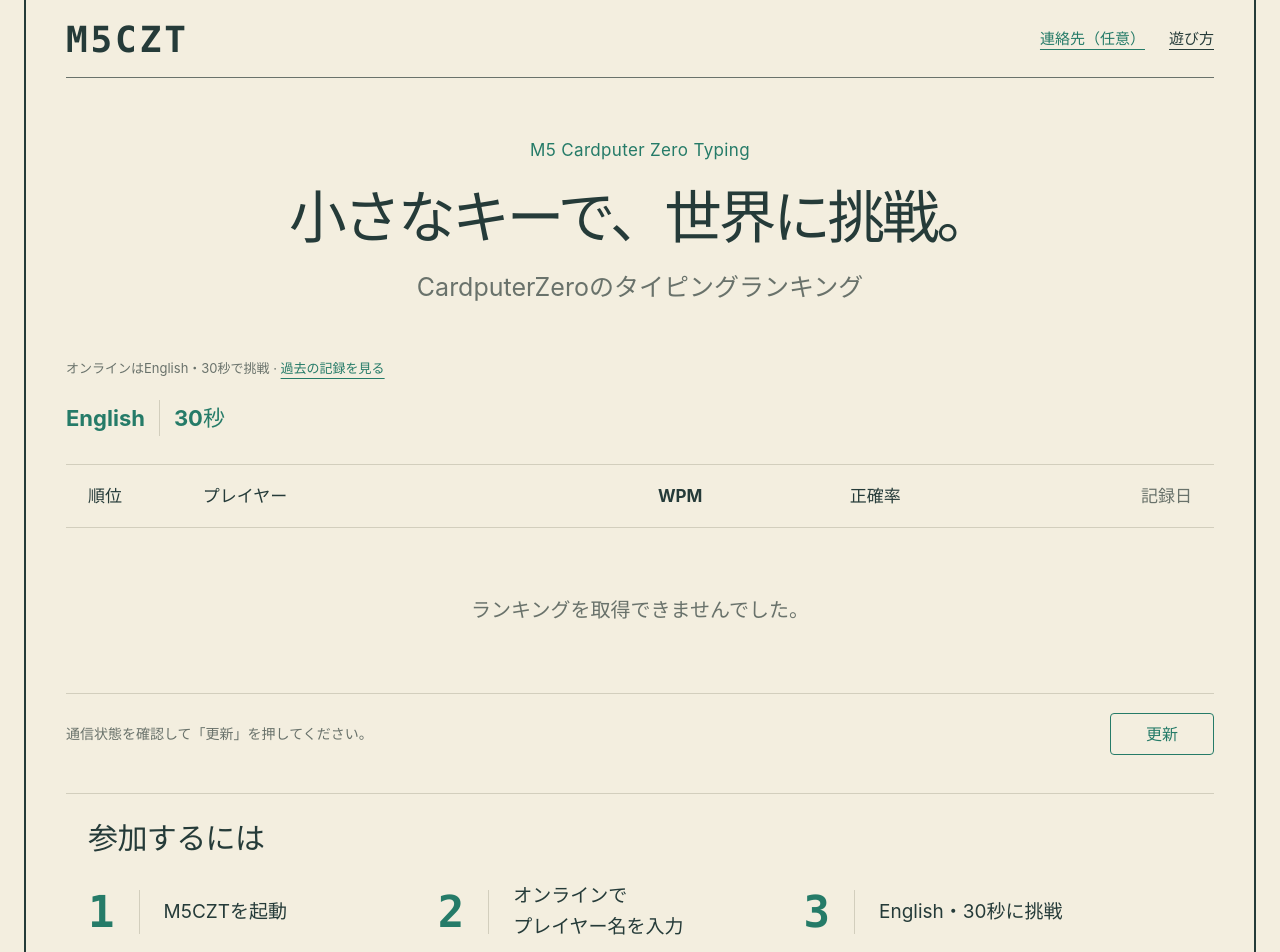
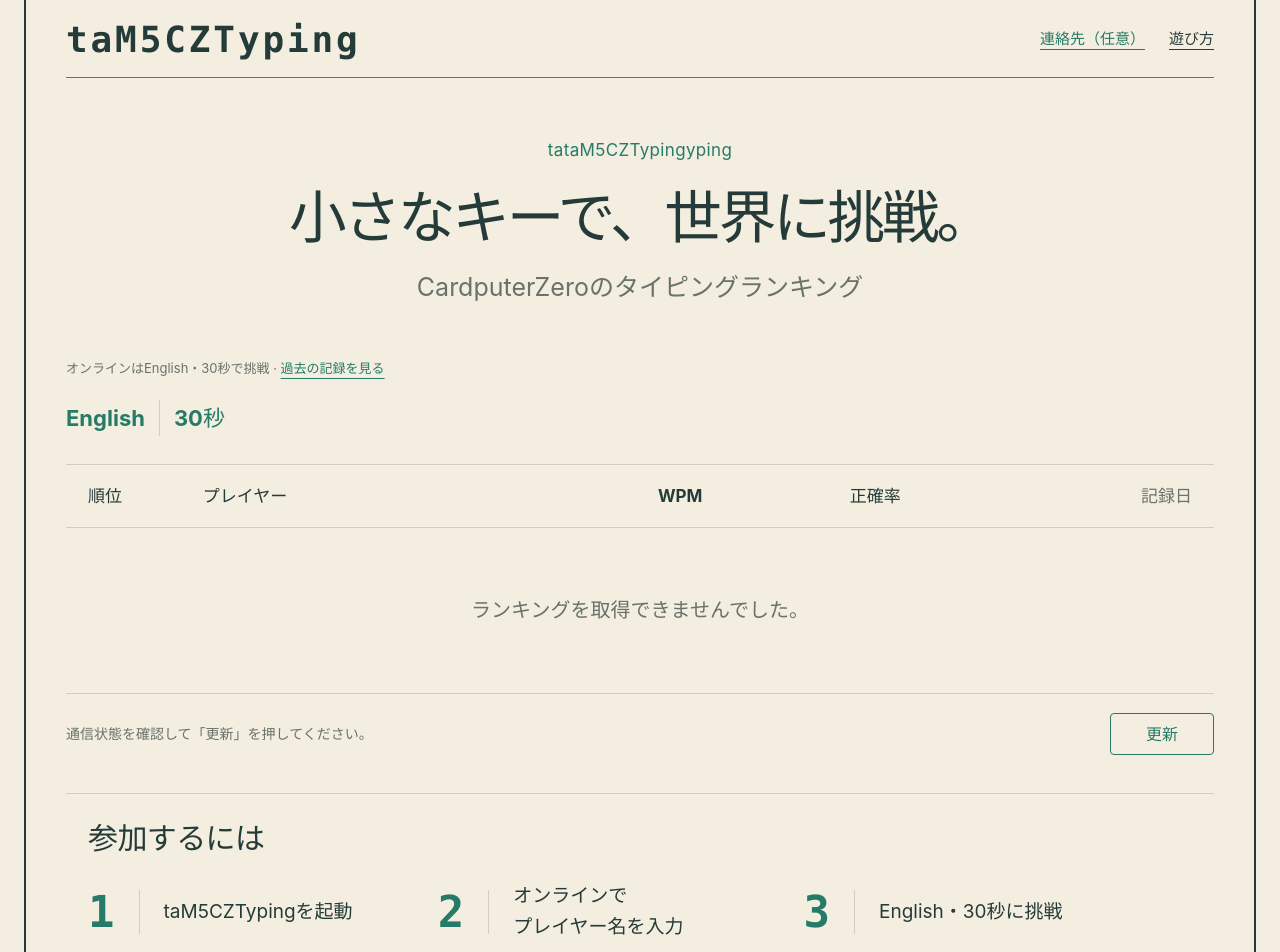
Before and after one commit to yuk1-kondo/key-dash-ranking, a website: page site/index.html in a window 1280 px wide. Shown: the part 40-992 px from the top of the page. Drawn offline with Linux system fonts and the light colour scheme; no server answers.

Commit message:
Rename application and ranking to taM5CZTyping

```diff
--- a/site/index.html
+++ b/site/index.html
@@ -3,10 +3,10 @@
 <head>
   <meta charset="UTF-8">
   <meta name="viewport" content="width=device-width,initial-scale=1">
-  <meta name="description" content="CardputerZeroの小さなキーボードで世界に挑戦。M5CZTの公開タイピングランキング。">
+  <meta name="description" content="CardputerZeroの小さなキーボードで世界に挑戦。taM5CZTypingの公開タイピングランキング。">
   <meta name="color-scheme" content="light">
   <meta name="referrer" content="no-referrer">
-  <title>M5 Cardputer Zero Typing (M5CZT) — ランキング</title>
+  <title>tataM5CZTypingyping — ランキング</title>
   <link rel="icon" href="icon.png">
   <link rel="stylesheet" href="style.css">
   <script src="config.js" defer></script>
@@ -16,7 +16,7 @@
 <body>
   <a class="skip" href="#ranking">ランキングへ</a>
   <div class="page">
-    <header><a class="brand" href="./" aria-label="M5CZT ホーム">M5CZT</a><nav aria-label="サイト内ナビゲーション"><button id="open-contact" type="button">連絡先（任意）</button><a href="#how-to">遊び方</a></nav></header>
+    <header><a class="brand" href="./" aria-label="taM5CZTyping ホーム">taM5CZTyping</a><nav aria-label="サイト内ナビゲーション"><button id="open-contact" type="button">連絡先（任意）</button><a href="#how-to">遊び方</a></nav></header>
     <main>
       <section id="contact" class="contact-section" aria-labelledby="contact-title" hidden>
         <h1 id="contact-title" tabindex="-1">連絡先の登録</h1>
@@ -24,7 +24,7 @@
         <form id="contact-code-form">
           <label for="contact-code">アプリに表示された連絡先コード</label>
           <div class="code-entry"><input id="contact-code" name="code" type="text" placeholder="ABCD-EFGH-JKLM" maxlength="20" autocomplete="off" autocapitalize="characters" spellcheck="false" required><button type="submit">確認する</button></div>
-          <p class="form-hint">M5CZTで「5 Online → 6 Contact」を選んでください。コードは10分間有効です。</p>
+          <p class="form-hint">taM5CZTypingで「5 Online → 6 Contact」を選んでください。コードは10分間有効です。</p>
         </form>
         <button id="contact-change-code" class="secondary" type="button" hidden>別のコードを使う</button>
         <form id="contact-details-form" hidden>
@@ -41,7 +41,7 @@
         <button id="close-contact" class="secondary" type="button">ランキングに戻る</button>
       </section>
       <section class="intro" aria-labelledby="title">
-        <p class="product-name">M5 Cardputer Zero Typing</p>
+        <p class="product-name">tataM5CZTypingyping</p>
         <h1 id="title"><span>小さなキーで、</span><wbr><span>世界に挑戦。</span></h1>
         <p>CardputerZeroのタイピング<wbr><span>ランキング</span></p>
       </section>
@@ -64,7 +64,7 @@
       </section>
       <section class="how-to" id="how-to" aria-labelledby="join-title">
         <h2 id="join-title">参加するには</h2>
-        <ol><li><span>M5CZTを起動</span></li><li><span>オンラインで<br>プレイヤー名を入力</span></li><li><span>English・30秒に挑戦</span></li></ol>
+        <ol><li><span>taM5CZTypingを起動</span></li><li><span>オンラインで<br>プレイヤー名を入力</span></li><li><span>English・30秒に挑戦</span></li></ol>
       </section>
     </main>
     <footer><p>記録はオンラインチャレンジから登録されます。</p><details><summary>記録とプレイヤー名について</summary><p>アプリのメニューで「5 Online」を選び、名前を登録してください。GitHubアカウントは不要です。名前は3〜12文字の英数字・_・-が使えます。名前とベストスコア、正確率、記録日が公開されます。</p><p>順位はWPM、正確率、先に記録した日時の順で決まります。WPMは1単語を5文字として計算します。練習モードはランキング対象外です。サーバーは入力履歴から記録を再計算しますが、人間による入力を証明する仕組みではありません。</p><p>プレイヤーキーは端末内に保存されます。アカウントのパスワード復旧機能はありません。端末変更に備え、設定フォルダーのonline-player.jsonを非公開でバックアップしてください。削除を希望する場合は、<a href="https://github.com/yuk1-kondo/key-dash-ranking/issues">ランキング用リポジトリのIssue</a>から管理者にご連絡ください。キーをIssueに貼り付けないでください。</p></details><p class="credits">StackChanのイラストはM5Stack公式K151を参考にした非公式の表現です。Stack-chan: ししかわ・コミュニティ。<a href="https://docs.m5stack.com/en/StackChan">M5Stack公式製品</a> / <a href="https://github.com/stack-chan/stack-chan">作品ページ</a></p></footer>
--- a/src/worker.js
+++ b/src/worker.js
@@ -46,7 +46,7 @@
   if (path === '/v1/runs') {
     const { mode, pack, rules } = await body(request); board(mode, pack);
     if (mode !== 30 || pack !== 'english') throw new HttpError(400, 'Online challenges are English / 30 seconds only.');
-    if (rules !== RULES_VERSION) throw new HttpError(409, 'Please update M5CZT');
+    if (rules !== RULES_VERSION) throw new HttpError(409, 'Please update taM5CZTyping');
     await limit(env.DB, `run:${identity.id}`, 60, 3600000, now);
     const id = crypto.randomUUID(), seed = crypto.getRandomValues(new Uint32Array(1))[0] || 1;
     const expires = now + 10 * 60000;
```
Also changed, not shown: src/contacts.js (+4 -4 lines), README.md.
